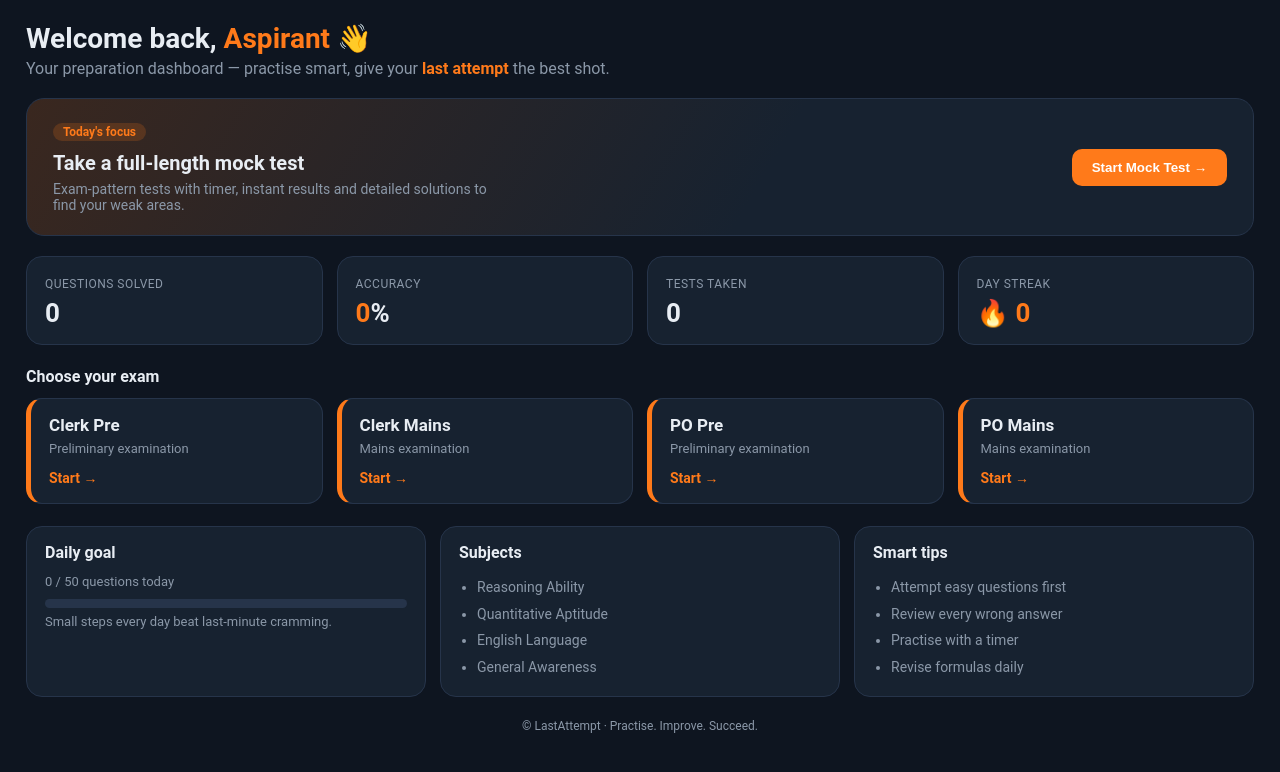
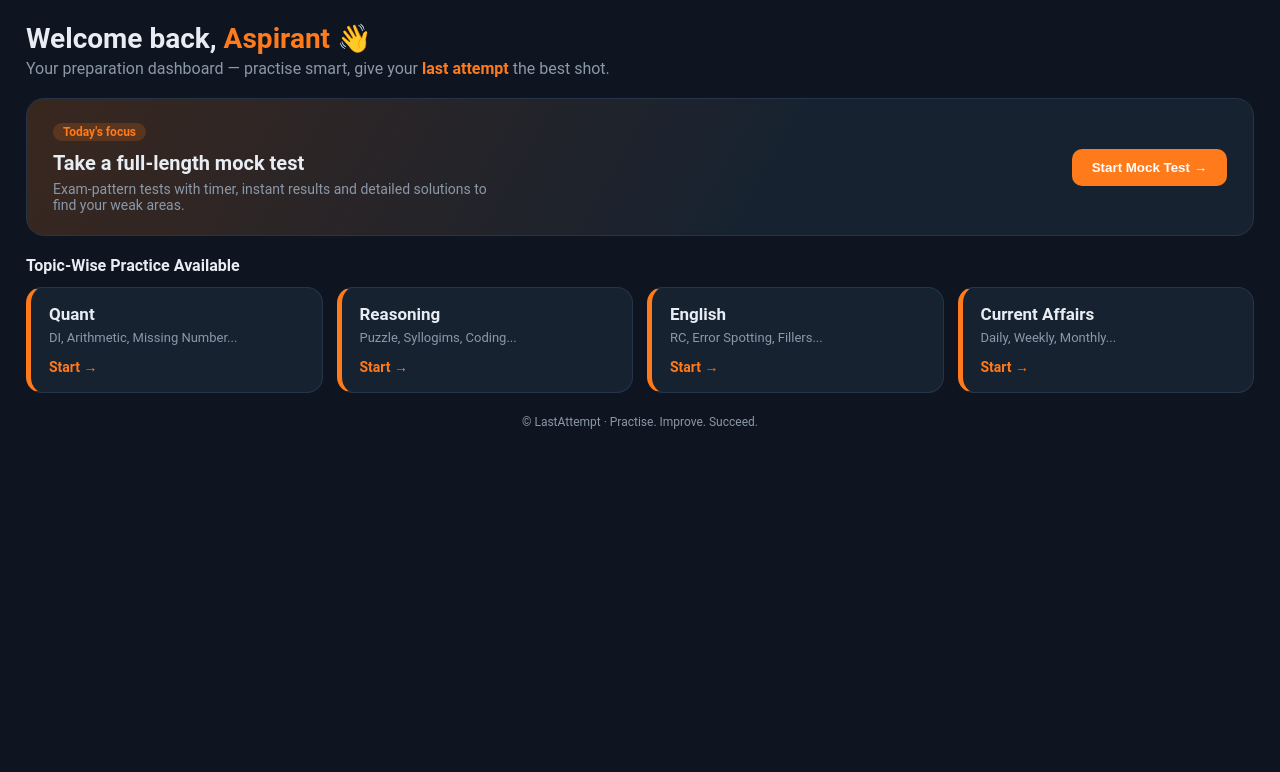
Before and after one commit to Lokanathsahu/Lastattempt, a plain HTML site: page home.html in a window 1280 px wide. Drawn offline with Linux system fonts and the light colour scheme.

Commit message:
Update home.html

```diff
--- a/home.html
+++ b/home.html
@@ -44,40 +44,21 @@ footer{text-align:center;color:var(--muted);font-size:12px;margin-top:10px}
     <h2 style="margin-top:10px">Take a full-length mock test</h2>
     <p>Exam-pattern tests with timer, instant results and detailed solutions to find your weak areas.</p>
   </div>
-  <button class="btn" onclick="go('mock')">Start Mock Test →</button>
+ <a href="https://example.com"> <button class="btn" >Start Mock Test →</button></a>
 </div>
 
+
+
+<h3>Topic-Wise Practice Available</h3>
 <div class="grid g4">
-  <div class="card stat"><small>Questions solved</small><div id="sQ">0</div></div>
-  <div class="card stat"><small>Accuracy</small><div><span id="sA">0</span>%</div></div>
-  <div class="card stat"><small>Tests taken</small><div id="sT">0</div></div>
-  <div class="card stat"><small>Day streak</small><div>🔥 <span id="sS">0</span></div></div>
+  <div class="card exam" onclick="go('topic')"><h4>Quant</h4><p>DI, Arithmetic, Missing Number...</p><a>Start →</a></div>
+  <div class="card exam" onclick="go('topic')"><h4>Reasoning</h4><p>Puzzle, Syllogims, Coding...</p><a>Start →</a></div>
+  <div class="card exam" onclick="go('topic')"><h4>English</h4><p>RC, Error Spotting, Fillers...</p><a>Start →</a></div>
+  <div class="card exam" onclick="go('topic')"><h4>Current Affairs</h4><p>Daily, Weekly, Monthly...</p><a>Start →</a></div>
 </div>
 
-<h3>Choose your exam</h3>
-<div class="grid g4">
-  <div class="card exam" onclick="go('topic')"><h4>Clerk Pre</h4><p>Preliminary examination</p><a>Start →</a></div>
-  <div class="card exam" onclick="go('topic')"><h4>Clerk Mains</h4><p>Mains examination</p><a>Start →</a></div>
-  <div class="card exam" onclick="go('topic')"><h4>PO Pre</h4><p>Preliminary examination</p><a>Start →</a></div>
-  <div class="card exam" onclick="go('topic')"><h4>PO Mains</h4><p>Mains examination</p><a>Start →</a></div>
-</div>
 
-<div class="grid g3">
-  <div class="card">
-    <h3>Daily goal</h3>
-    <div class="muted"><span id="gDone">0</span> / 50 questions today</div>
-    <div class="bar"><i id="gBar" style="width:0%"></i></div>
-    <p class="muted">Small steps every day beat last-minute cramming.</p>
-  </div>
-  <div class="card">
-    <h3>Subjects</h3>
-    <ul><li>Reasoning Ability</li><li>Quantitative Aptitude</li><li>English Language</li><li>General Awareness</li></ul>
-  </div>
-  <div class="card">
-    <h3>Smart tips</h3>
-    <ul><li>Attempt easy questions first</li><li>Review every wrong answer</li><li>Practise with a timer</li><li>Revise formulas daily</li></ul>
-  </div>
-</div>
+
 
 <footer>© LastAttempt · Practise. Improve. Succeed.</footer>
 
```
